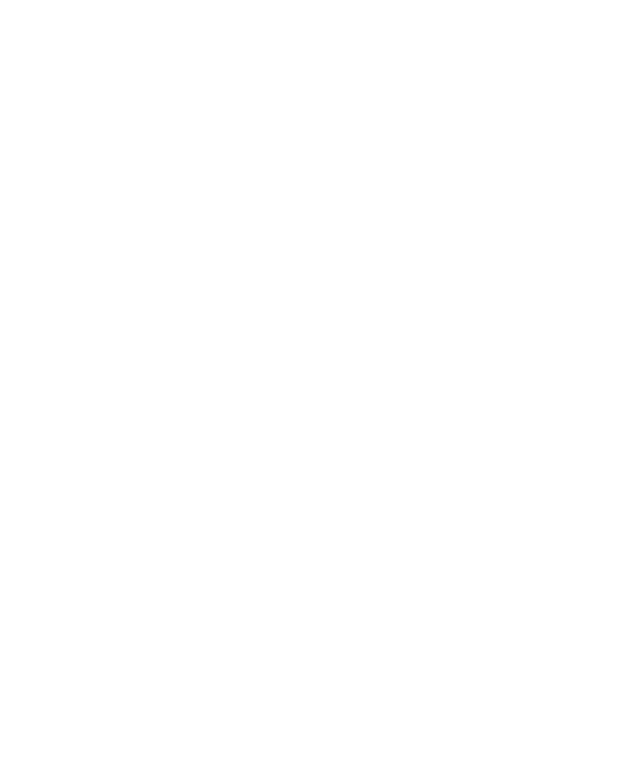
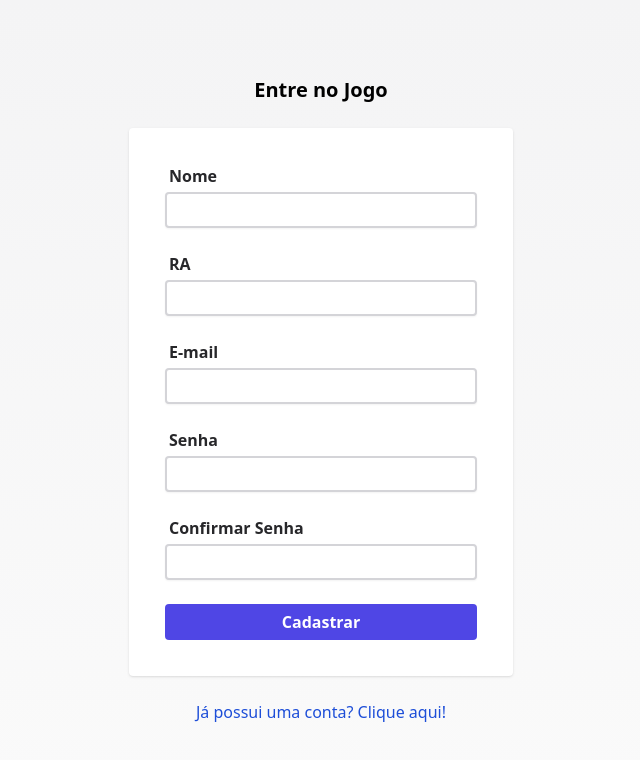
Before and after one commit to Vitinhooou3/React-Template, a React (Vite) app: page /signup in a window 1280 px wide. Shown: the top 760 px of the page, without its empty margins (319-959 px from the left). Built offline with nearby package versions, Linux system fonts and the light colour scheme.

Commit message:
Commit tela de cadastro

```diff
--- a/src/components/Input.tsx
+++ b/src/components/Input.tsx
@@ -32,7 +32,7 @@
 
 const inputVariations = {
   default: (_: TextProps) =>
-    <TextContainer {..._} className="h-9 rounded border-2 shadow-sm border-zinc-300 cursor-pointet bg-zinc-200 text-white bg-transparent" />
+    <TextContainer {..._} className="h-9 rounded border-2 shadow-sm border-zinc-300 cursor-pointet bg-white text-white bg-transparent" />
 }
 
 const labelVariations = {
--- a/src/pages/Signup.tsx
+++ b/src/pages/Signup.tsx
@@ -4,6 +4,9 @@
 import { zodResolver } from '@hookform/resolvers/zod'
 import { SignupService } from './../services/SignupService';
 import {Button} from '../components/Button'
+import Input from '../components/Input';
+import { Form } from '../components/Form';
+import { Link } from 'react-router-dom';
 
 function Signup() {
     const [loginLoading, setLoginLoding] = useState(false)
@@ -33,10 +36,44 @@
     }
 
     return (
-        <section className=" min-h-screen flex items-center ">
+        <section className=' flex flex-col gap-6 h-screen w-full justify-center items-center bg-gradient-to-b from-zinc-100 to-zinc-50'>
+        <h1 className='items-center text-xl font-bold'>Entre no Jogo</h1>
+        <div className='flex flex-col w-96 h-86 items-center bg-white p-9 rounded shadow'>
+          <Form variation='default'>
 
-        </section>
+            <Input.Root>
+              <Input.Label>Nome</Input.Label>
+              <Input.Text variation='default'></Input.Text>
+            </Input.Root>
 
+
+            <Input.Root>
+              <Input.Label>RA</Input.Label>
+              <Input.Text variation='default'></Input.Text>
+            </Input.Root>
+
+            <Input.Root>
+              <Input.Label>E-mail</Input.Label>
+              <Input.Text variation='default'></Input.Text>
+            </Input.Root>
+
+            <Input.Root>
+              <Input.Label>Senha</Input.Label>
+              <Input.Text variation='default'></Input.Text>
+            </Input.Root>
+
+            <Input.Root>
+              <Input.Label>Confirmar Senha</Input.Label>
+              <Input.Text variation='default'></Input.Text>
+            </Input.Root>
+
+            <Button variation='default'>Cadastrar</Button>
+          </Form>
+        </div>
+            <div className='flex flex-col justify-between'>
+              <Link to='/login' className='text-blue-700 float-right'>Já possui uma conta? Clique aqui!</Link>
+            </div>
+      </section>
     )
 }
 
```
